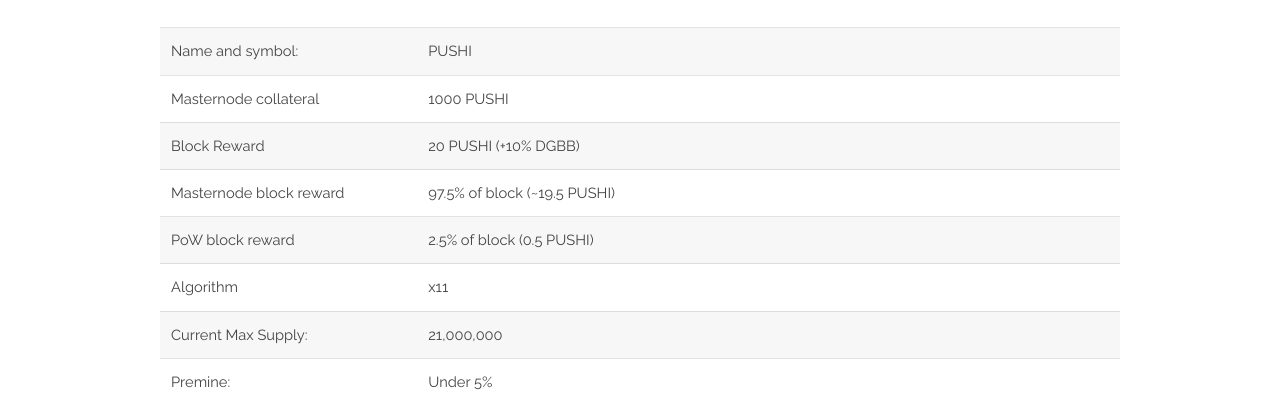
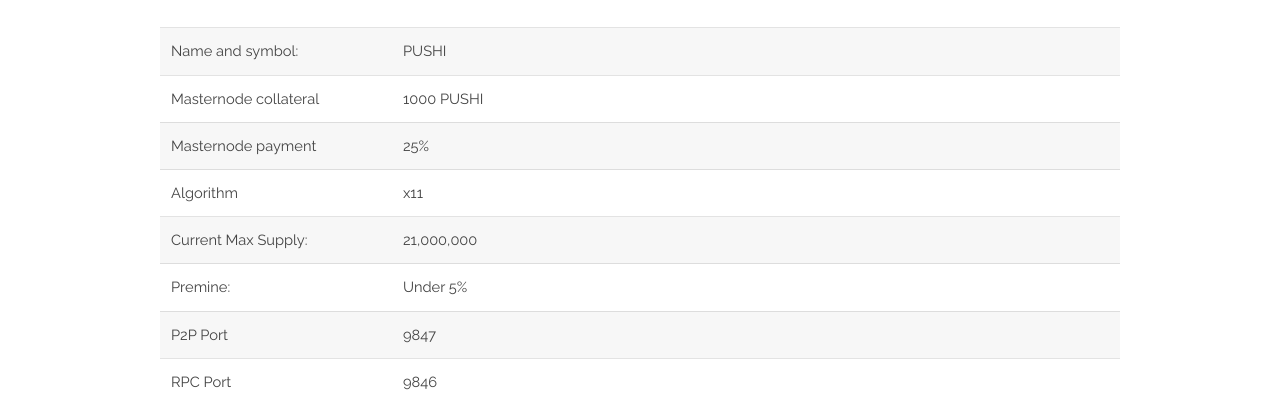
Before and after one commit to pushiplay/pushiweb, a plain HTML site: page index.html in a window 1280 px wide. Shown: the part 1780-2175 px from the top of the page. Drawn offline with Linux system fonts and the light colour scheme.

```diff
--- a/index.html
+++ b/index.html
@@ -157,18 +157,8 @@
 								</tr>
 
 								<tr>
-									<td>Block Reward</td>
-									<td>20 PUSHI (+10% DGBB)</td>
-								</tr>
-
-								<tr>
-								  <td>Masternode block reward</td>
-								  <td>97.5% of block (~19.5 PUSHI)</td>
-								</tr>
-
-								<tr>
-									<td>PoW block reward</td>
-									<td>2.5% of block (0.5 PUSHI)</td>
+									<td>Masternode payment</td>
+									<td> 25%</td>
 								</tr>
 
 								<tr>
```
